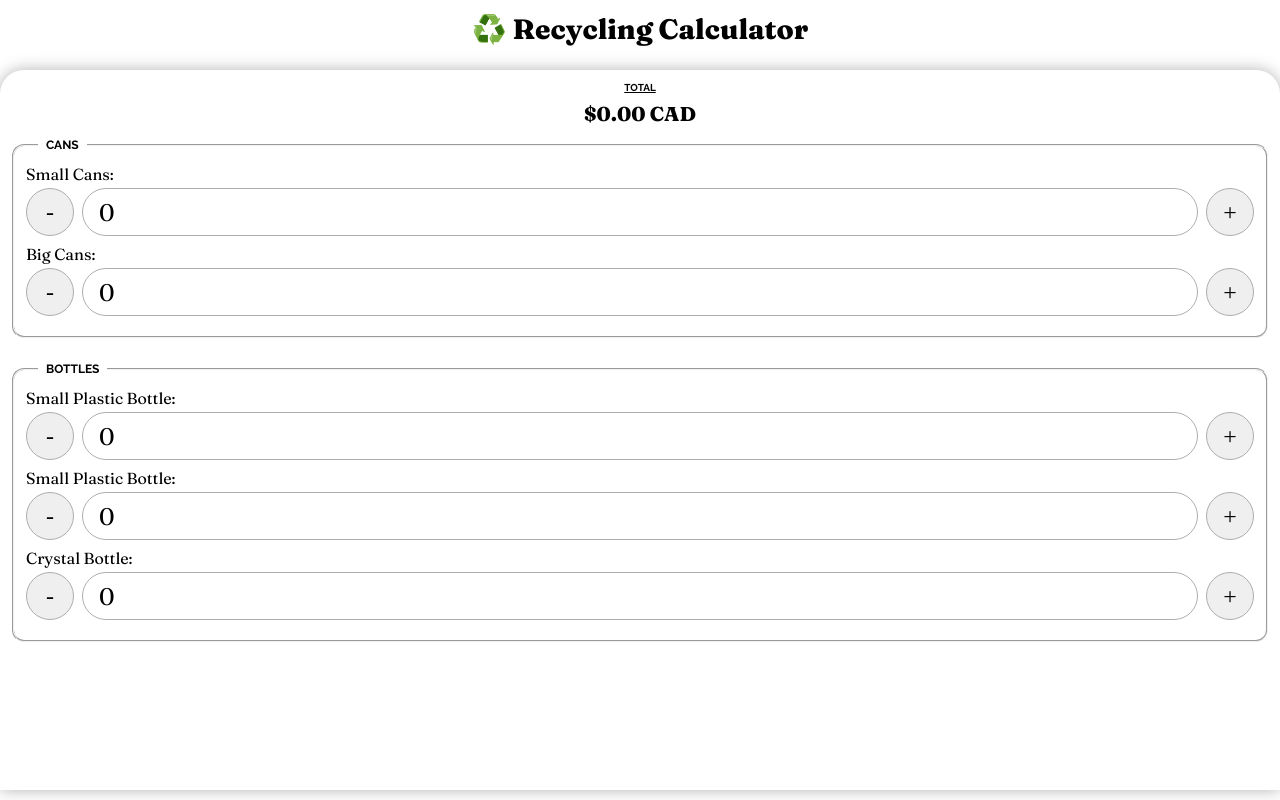
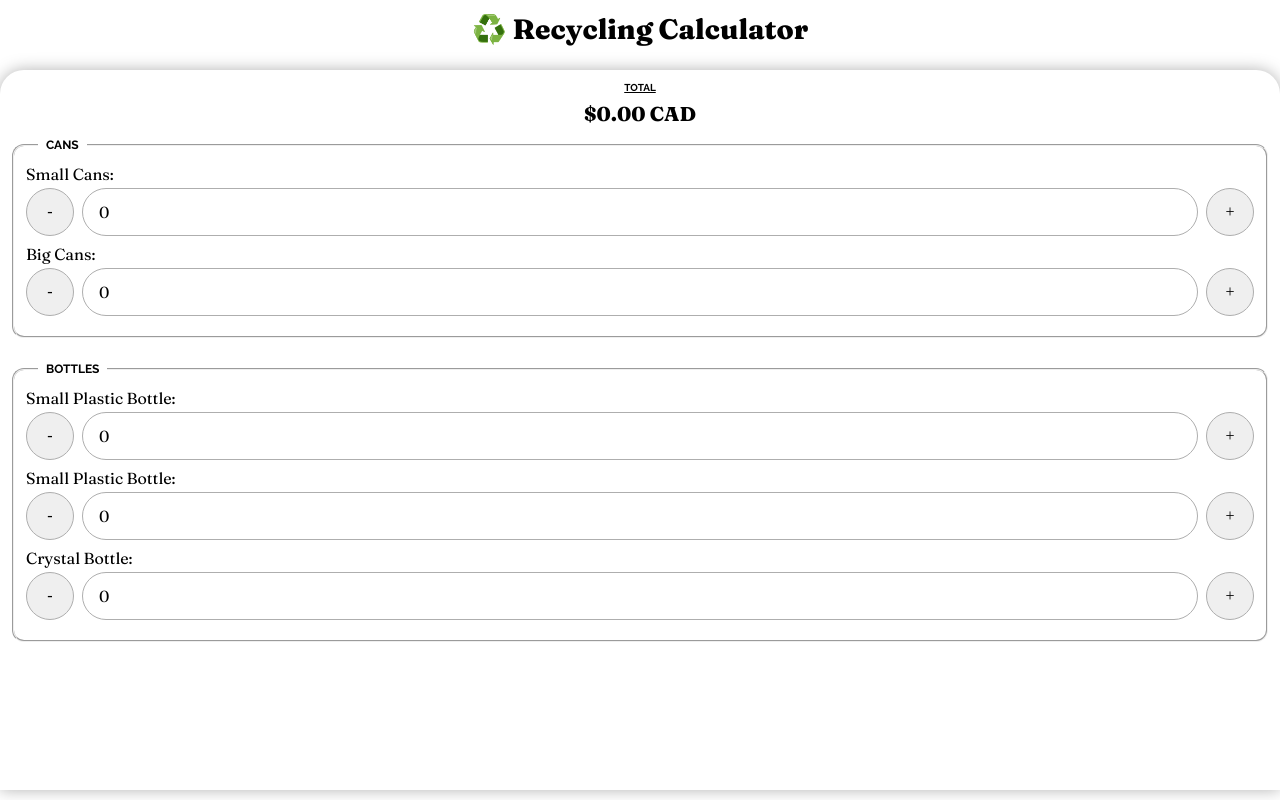
Before and after one commit to rodri-afa/recycling-calculator, a Nuxt app: page / in a window 1280 px wide. Built offline with nearby package versions, Linux system fonts and the light colour scheme.

Commit message:
font-size input fix

```diff
--- a/components/Item.vue
+++ b/components/Item.vue
@@ -34,7 +34,7 @@ defineEmits(['update:itemUds', 'increaseBy'])
         &>* {
             height: 48px;
             border: 1px solid #aeaeae;
-            font-size: 24px;
+            font-size: 16px;
         }
 
         button {
```
